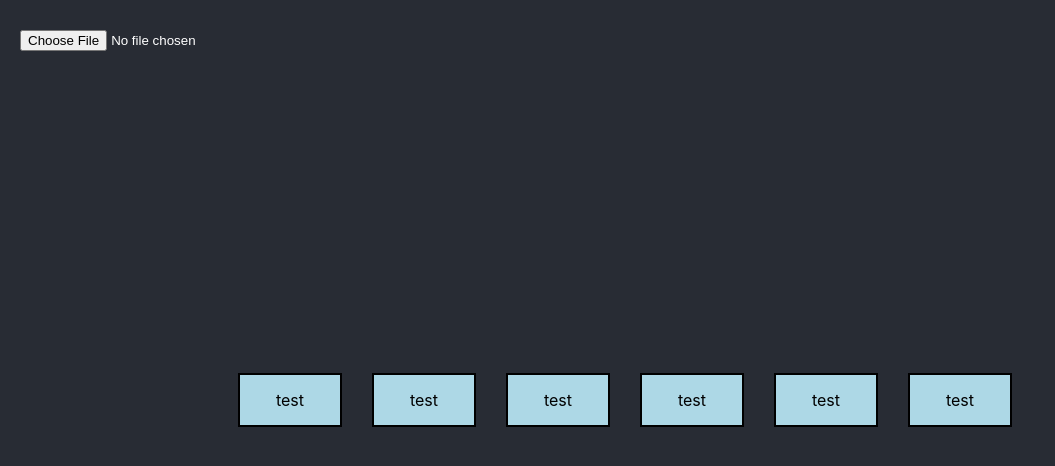
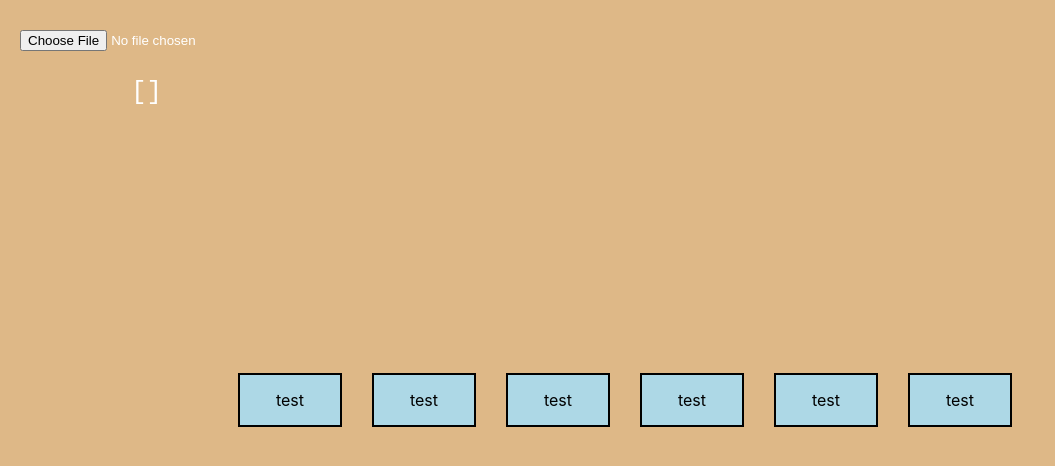
Before and after one commit to midnight-grind/EntranceTracker, a React (Create React App) app in the folder entrancetracker/: page / in a window 1280 px wide. Shown: the top 466 px of the page, without its empty margins (0-1055 px from the left). Built offline with nearby package versions, Linux system fonts and the light colour scheme.

Commit message:
added entrances CSV and changed application backgrounds

```diff
--- a/entrancetracker/src/App.css
+++ b/entrancetracker/src/App.css
@@ -3,7 +3,7 @@
 }
 
 .App-header {
-  background-color: #282c34;
+  /* background-color: #282c34; */
   min-height: 100vh;
   display: flex;
   flex-direction: column;
@@ -37,3 +37,9 @@
   justify-content: center; /* Center the boxes horizontally inside nodegroup */
   gap: 10px;               /* Space between the boxes */
 }
+
+body, html {
+  background-color: burlywood; /* Ensure the whole page has the same background */
+  margin: 0; /* Remove margins to avoid any space around */
+  height: 100%; /* Ensure full page height */
+}
--- a/entrancetracker/src/components/CSVReader.js
+++ b/entrancetracker/src/components/CSVReader.js
@@ -23,7 +23,7 @@ function CSVReader() {
       {/* Input for uploading CSV */}
       <input type="file" accept=".csv" onChange={handleFileUpload} />
       {/* Display parsed CSV data */}
-      {/* <pre>{JSON.stringify(csvData, null, 2)}</pre> */}
+      <pre>{JSON.stringify(csvData, null, 2)}</pre>
     </div>
   );
 }
```
Also changed, not shown: 1 other file (tests, documents, lock files or other folders).
